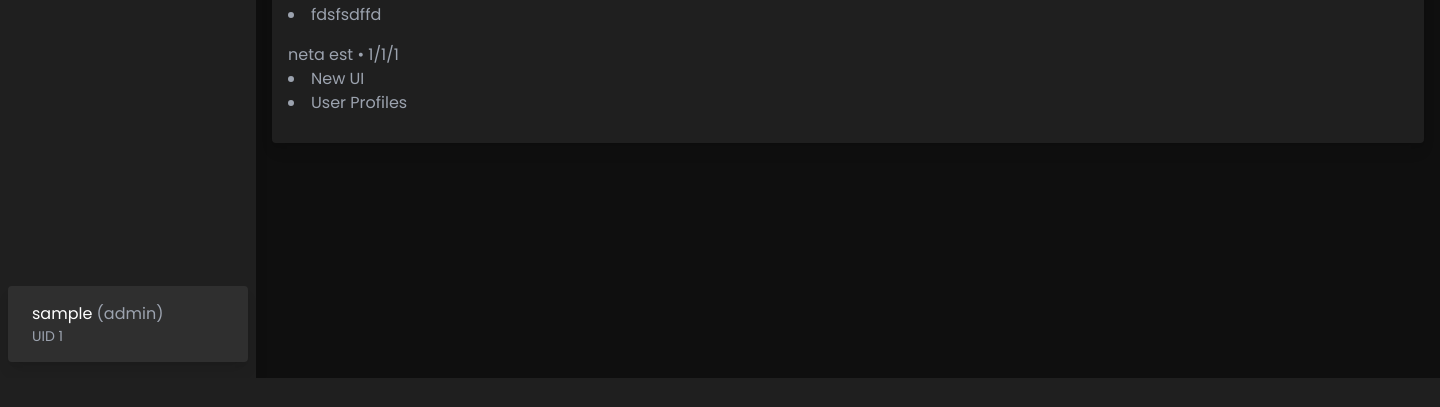
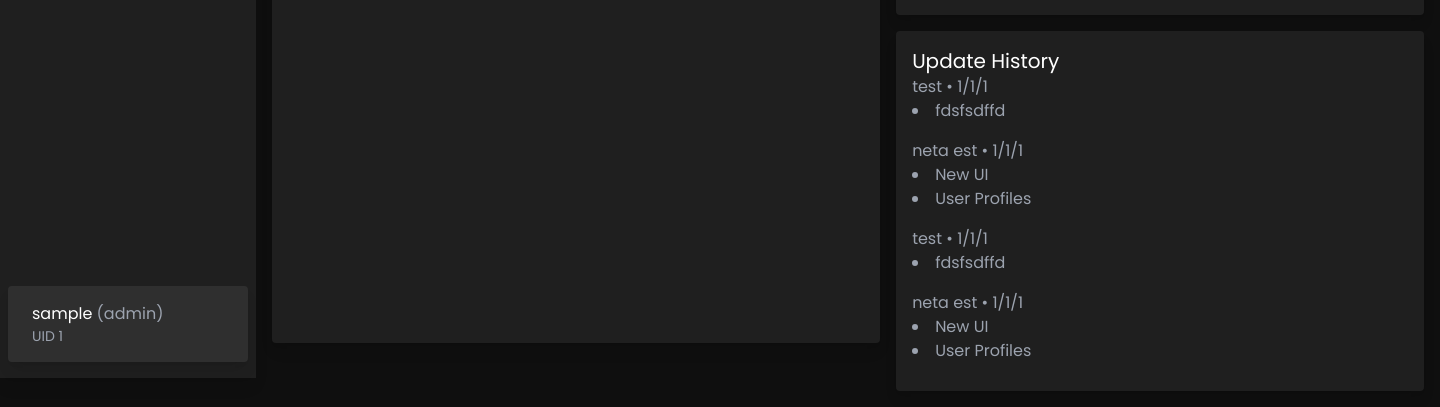
Before and after one commit to ophx/ophxbb, a PHP site: page /dashboard/ in a window 1440 px wide. Shown: the part 422-829 px from the top of the page. Before the commit the page ends 800 px from the top, so only its background shows below. Run offline with PHP 8.4, Linux system fonts and the light colour scheme; the visitor is signed in with stand-in values (Sample User, id 1); data that the repository does not hold is empty; some libraries are stand-ins or nearby versions.

Commit message:
updated dashboard home page

```diff
--- a/dashboard/index.php
+++ b/dashboard/index.php
@@ -40,7 +40,9 @@
                 <div class="space-y-4">
                     <?php require_once("../components/dashboard/header.php"); ?>
 
-                    <div class="grid grid-cols-3 gap-4">
+                    <div class="flex gap-4 w-full items-start">
+                        <div class="flex flex-col gap-4 w-full">
+                            <div class="grid grid-cols-3 gap-4 w-full">
                                 <?php while ($row = mysqli_fetch_array($motd)) { ?>
                                     <div class="bg-[#1f1f1f] shadow-lg rounded p-4">
                                         <p class="text-white text-xl"><?php echo htmlspecialchars($row["message"]); ?></p>
@@ -56,7 +58,16 @@
                                     <p class="text-gray-400">Logged In Today</p>
                                 </div>
                             </div>
+                            <div class="bg-[#1f1f1f] shadow-lg rounded p-4">
+                                <p class="text-white text-xl">Chatbox</p>
+                                <div class="h-[500px] overflow-y-auto overflow-x-hidden"></div>
+                            </div>
+                        </div>
 
+                        <div class="flex flex-col gap-4 w-[1000px]">
+                            <div class="bg-[#1f1f1f] shadow-lg rounded p-4">
+                                <iframe width="100%" height="300" src="https://www.youtube.com/embed/AX8Xm6maEYw" title="YouTube video player" frameborder="0" allow="accelerometer; autoplay; clipboard-write; encrypted-media; gyroscope; picture-in-picture; web-share" allowfullscreen></iframe>
+                            </div>
                             <div class="bg-[#1f1f1f] shadow-lg rounded p-4">
                                 <p class="text-white text-xl">Update History</p>
                                 <div class="h-[300px] overflow-y-auto overflow-x-hidden">
@@ -104,6 +115,8 @@
                     </div>
                 </div>
             </div>
+        </div>
+    </div>
 </body>
 <script src="https://cdn.tailwindcss.com/"></script>
 <script src="https://www.google.com/recaptcha/enterprise.js" async defer></script>
```
Lines whose indentation alone changed are shown as unchanged.
